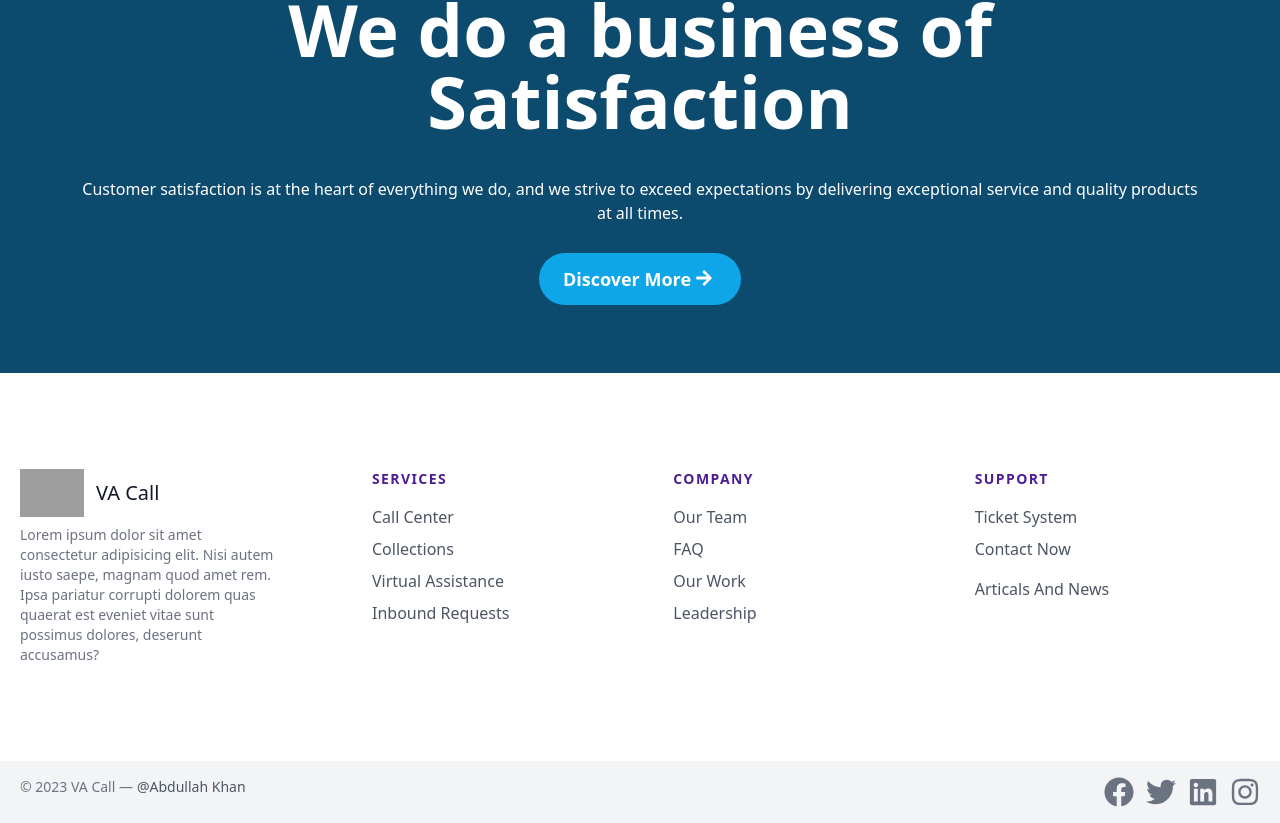
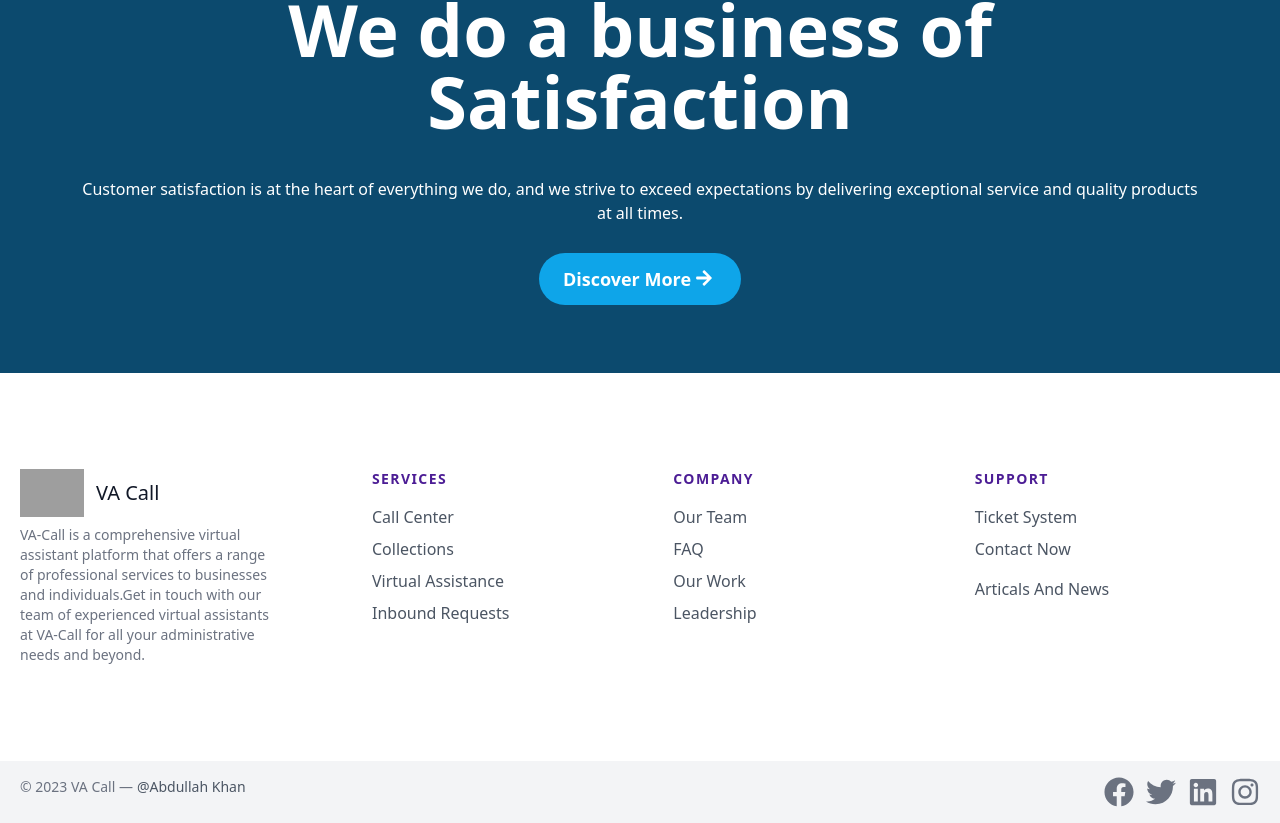
Before and after one commit to appzaib/va-call, a Next.js app in the folder my-app/: page / in a window 1280 px wide. Shown: the part 3813-4636 px from the top of the page. Built offline with nearby package versions, Linux system fonts and the light colour scheme; grey boxes are pictures that could not be loaded.

Commit message:
add fixes

```diff
--- a/my-app/components/Footer.js
+++ b/my-app/components/Footer.js
@@ -17,7 +17,8 @@ export default function Footer(){
         <span class="ml-3 text-xl">VA Call</span>
       </Link>
       <p class="mt-2 text-sm text-gray-500">
-      Lorem ipsum dolor sit amet consectetur adipisicing elit. Nisi autem iusto saepe, magnam quod amet rem. Ipsa pariatur corrupti dolorem quas quaerat est eveniet vitae sunt possimus dolores, deserunt accusamus?
+      VA-Call is a comprehensive virtual assistant platform that offers a range of professional services to businesses and individuals.Get in touch with our team of experienced virtual assistants at VA-Call for all your administrative needs and beyond.
+      {/* Lorem ipsum dolor sit amet consectetur adipisicing elit. Nisi autem iusto saepe, magnam quod amet rem. Ipsa pariatur corrupti dolorem quas quaerat est eveniet vitae sunt possimus dolores, deserunt accusamus? */}
       </p>
     </div>
     <div class="flex-grow flex flex-wrap md:pl-20 -mb-10 md:mt-0 mt-10 md:text-left text-center">
```
Also changed, not shown: 1 other file (tests, documents, lock files or other folders).
